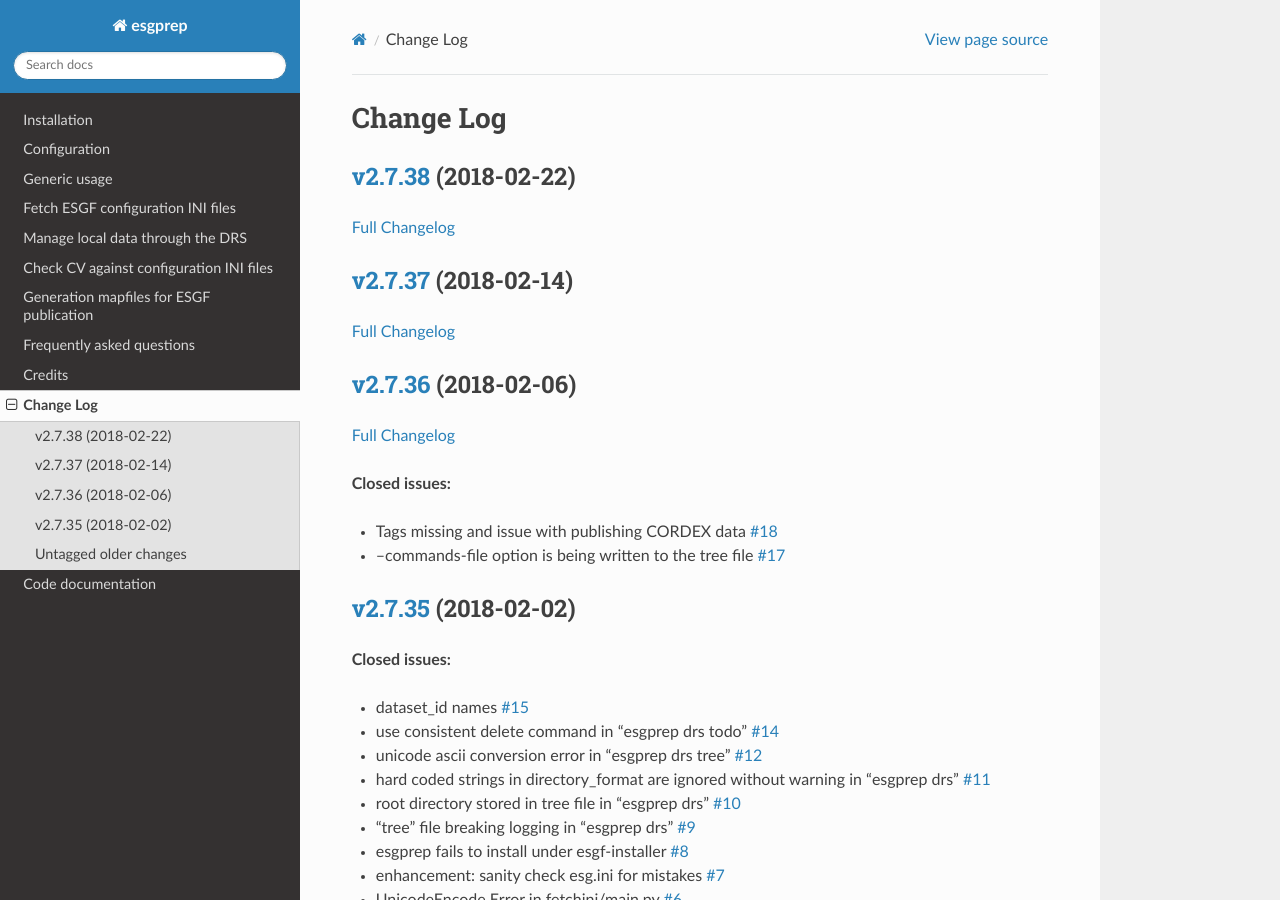
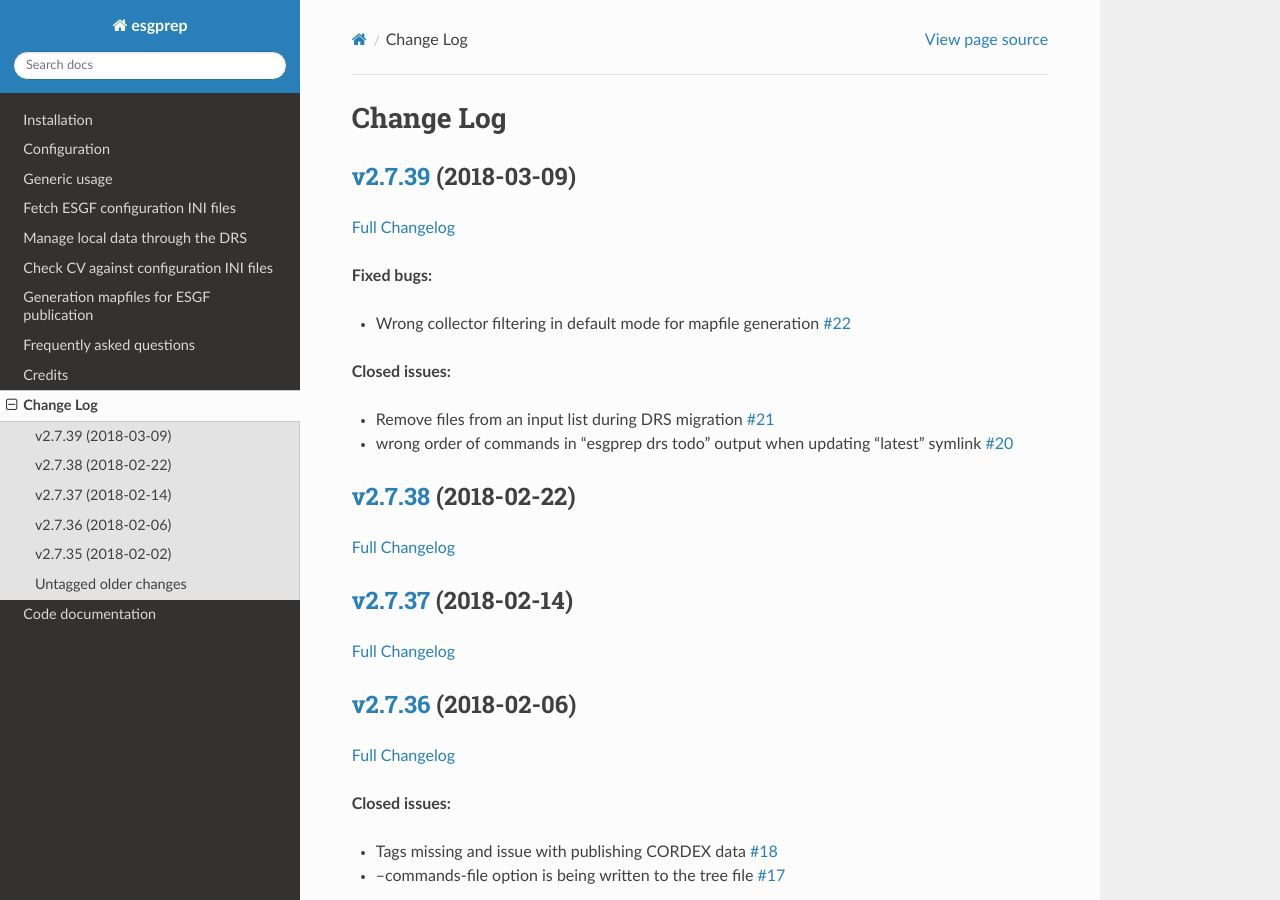
Before and after one commit to ESGF/esgf-prepare, a Sphinx documentation site: the page built from docs/log.rst, in a window 1280 px wide and 900 px high. Built offline with Sphinx 7.4.7 and the Read the Docs theme 2.0.0, drawn with Linux system fonts in a browser that asks for light colours; the version number could not be read and is left out.

Commit message:
update log

```diff
--- a/docs/log.rst
+++ b/docs/log.rst
@@ -3,6 +3,25 @@
 
 Change Log
 ==========
+
+`v2.7.39 <https://github.com/ESGF/esgf-prepare/tree/v2.7.39>`__ (2018-03-09)
+----------------------------------------------------------------------------
+
+`Full
+Changelog <https://github.com/ESGF/esgf-prepare/compare/v2.7.39...HEAD>`__
+
+**Fixed bugs:**
+
+-  Wrong collector filtering in default mode for mapfile generation
+   `#22 <https://github.com/ESGF/esgf-prepare/issues/22>`__
+
+**Closed issues:**
+
+-  Remove files from an input list during DRS migration
+   `#21 <https://github.com/ESGF/esgf-prepare/issues/21>`__
+-  wrong order of commands in "esgprep drs todo" output when updating
+   "latest" symlink
+   `#20 <https://github.com/ESGF/esgf-prepare/issues/20>`__
 
 `v2.7.38 <https://github.com/ESGF/esgf-prepare/tree/v2.7.38>`__ (2018-02-22)
 ----------------------------------------------------------------------------
```
